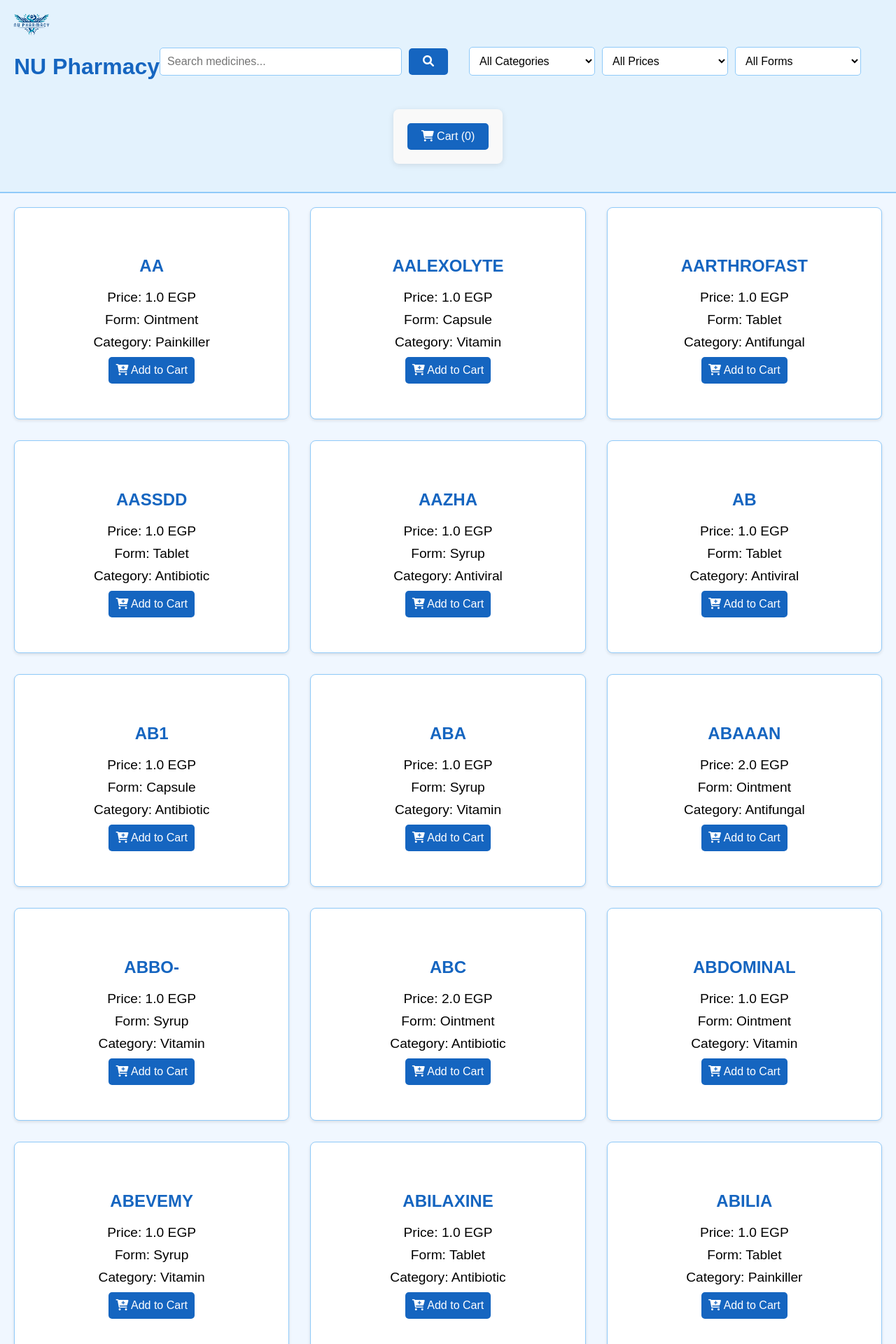
After one commit to AliaMostafa/Pharmacy-Software-System, a Flask app: page /search in a window 1280 px wide. The commit adds this page. Shown: the top 1920 px of the page at 70% size. Run offline with Flask 3, Linux system fonts and the light colour scheme.

Commit message:
Add checkout and cart templates, update index layout, and fix CSS formatting

```diff
--- a/app.py
+++ b/app.py
@@ -4,6 +4,7 @@ import hashlib
 import os
 from functools import wraps
 from datetime import timedelta
+import pandas as pd
 
 app = Flask(__name__)
 app.secret_key = "secretkey123"  # For flash messages
@@ -17,13 +18,13 @@ db = SQLAlchemy(app)
 
 def hash_password(password: str) -> str:
     """Hash password using SHA256"""
-    salt = os.urandom(32)  # Generate a random 32 byte salt
+    salt = os.urandom(32)
     hash_obj = hashlib.sha256(salt + password.encode('utf-8'))
     return salt.hex() + hash_obj.hexdigest()
 
 def verify_password(password: str, stored_hash: str) -> bool:
     """Verify password against stored hash"""
-    salt = bytes.fromhex(stored_hash[:64])  # First 64 chars are hex-encoded salt
+    salt = bytes.fromhex(stored_hash[:64])
     hash_obj = hashlib.sha256(salt + password.encode('utf-8'))
     return stored_hash[64:] == hash_obj.hexdigest()
 
@@ -33,7 +34,7 @@ class User(db.Model):
     first_name = db.Column(db.String(100), nullable=False)
     last_name = db.Column(db.String(100), nullable=False)
     email = db.Column(db.String(100), unique=True, nullable=False)
-    password = db.Column(db.String(256), nullable=False)  # Increased length for hash
+    password = db.Column(db.String(256), nullable=False)
 
 # Login required decorator
 def login_required(f):
@@ -60,12 +61,12 @@ def login():
             email = request.form['email']
             password = request.form['password']
 
-            # Basic validation
+            # basic validation
             if not email or not password:
                 flash('Please fill in all fields', 'error')
                 return render_template('login.html')
 
-            # Query user by email instead of username
+            # query user by email instead of username
             user = User.query.filter_by(email=email).first()
 
             if user and verify_password(password, user.password):
@@ -122,16 +123,97 @@ def register():
 
     return render_template('register.html')
 
-# Dashboard Route (Post-login)
+# Medicine class to hold medicine attributes
+class Medicine:
+    def __init__(self, drugname, price, search_query, form, category, id):
+        self.drugname = drugname
+        self.price = price
+        self.search_query = search_query
+        self.form = form
+        self.category = category
+        self.id = id
+
+# Load medicines from CSV
+def load_medicines_from_csv():
+    csv_file_path = os.path.join(os.path.dirname(__file__), 'data_Cleaned&Reduced.csv')
+    df = pd.read_csv(csv_file_path, dtype={'Price': float, 'ID': int})
+    medicines = []
+    for index, row in df.iterrows():
+        medicine = Medicine(
+            drugname=row['Drugname'],
+            price=row['Price'],
+            search_query=row.get('Search Query', ''),
+            form=row['Form'],
+            category=row['Category'],
+            id=row['ID']
+        )
+        medicines.append(medicine)
+    return medicines
+
+# Add item to cart (stored in session)
+def add_to_cart(medicine_name, medicine_price):
+    if 'cart' not in session:
+        session['cart'] = []
+    # Create a new item dictionary to add to the cart
+    new_item = {'drugname': medicine_name, 'price': medicine_price}
+    session['cart'].append(new_item)
+    session.modified = True
+
+# Remove item from cart
+def remove_from_cart(index):
+    if 'cart' in session:
+        session['cart'].pop(index)
+        session.modified = True
+
 @app.route('/dashboard')
 @login_required
 def dashboard():
-    user = User.query.get(session['user_id'])
-    return render_template('dashboard.html', user=user)
+    medicines = load_medicines_from_csv()
+    # Format prices to 2 decimal places
+    for medicine in medicines:
+        medicine.price = f"{medicine.price:.2f}"
+    return render_template('index.html', medicines=medicines)
+
+@app.route('/search', methods=['GET'])
+def search():
+    query = request.args.get('query', '').lower()
+    medicines = load_medicines_from_csv()
+    filtered_medicines = [m for m in medicines if query in (str(m.drugname) + str(m.search_query)).lower()]
+    return render_template('index.html', medicines=filtered_medicines)
+
+@app.route('/add_to_cart/<int:id>')
+def add_to_cart_route(id):
+    medicines = load_medicines_from_csv()
+    medicine = next((m for m in medicines if m.id == id), None)
+    if medicine:
+        add_to_cart(medicine.drugname, str(medicine.price))
+    return redirect(url_for('dashboard'))
+
+@app.route('/remove_from_cart/<int:index>')
+def remove_from_cart_route(index):
+    remove_from_cart(index)
+    return redirect(url_for('cart'))
+
+@app.route('/cart')
+def cart():
+    cart_items = session.get('cart', [])
+    total_sum = sum(float(item['price']) for item in cart_items)
+    return render_template('cart.html', cart_items=cart_items, total_sum=total_sum)
+
+@app.route('/checkout')
+def checkout():
+    # For simplicity, we clear the cart after checkout
+    session.pop('cart', None)
+    return render_template('checkout.html')
+
+@app.route('/')
+def index():
+    return redirect(url_for('dashboard'))
 
 # Initialize the database
 with app.app_context():
     db.create_all()
 
+
 if __name__ == '__main__':
     app.run(debug=True)
--- /dev/null
+++ b/static/style.css
@@ -0,0 +1,310 @@
+/* General styles for the website */
+body {
+    font-family: Arial, sans-serif;
+    margin: 0;
+    padding: 0;
+    background-color: #f0f7ff;
+}
+
+header {
+    display: flex;
+    justify-content: space-between;
+    align-items: center;
+    padding: 20px;
+    background-color: #e3f2fd;
+    border-bottom: 2px solid #90caf9;
+    flex-wrap: wrap;
+}
+
+header img {
+    width: 50px;
+    margin-right: 15px;
+}
+
+header h1 {
+    font-size: 2rem;
+    color: #1565c0;
+}
+
+
+.mid-section {
+    flex: 1;
+    display: flex;
+    justify-content: center;
+    align-items: center;
+    margin-top: 20px;
+}
+
+header form {
+    display: flex;
+    gap: 10px;
+    align-items: center;
+    width: 100%;
+    max-width: 600px;
+}
+
+header input {
+    padding: 10px;
+    font-size: 1rem;
+    border: 1px solid #90caf9;
+    border-radius: 5px;
+    flex-grow: 1;
+}
+
+header button {
+    padding: 10px 20px;
+    font-size: 1rem;
+    background-color: #1565c0;
+    color: white;
+    border: none;
+    border-radius: 5px;
+    cursor: pointer;
+}
+
+header button:hover {
+    background-color: #0d47a1;
+}
+
+
+.filter {
+    display: flex;
+    gap: 10px;
+    justify-content: center;
+    margin-top: 20px;
+    padding: 10px;
+    width: 100%;
+    max-width: 600px;
+
+}
+
+.filter select {
+    padding: 10px;
+    font-size: 1rem;
+    border-radius: 5px;
+    border: 1px solid #90caf9;
+    background-color: white;
+    width: 100%;
+    max-width: 180px;
+}
+
+.filter select:hover {
+    background-color: #f1f1f1;
+}
+
+.filter select:focus {
+    outline-color: #1565c0;
+}
+
+
+.cart-section {
+    display: flex;
+    align-items: center;
+    gap: 10px;
+}
+
+.cart-section button {
+    padding: 10px 20px;
+    background-color: #1565c0;
+    color: white;
+    border: none;
+    border-radius: 5px;
+    cursor: pointer;
+}
+
+#cart-dropdown {
+    position: absolute;
+    top: 30px;
+    right: 150px;
+    background-color: white;
+    border: 1px solid #90caf9;
+    padding: 10px;
+    display: none;
+    box-shadow: 0 2px 4px rgba(0, 0, 0, 0.1);
+}
+
+#cart-items {
+    list-style: none;
+    padding: 0;
+    margin: 0;
+}
+
+#cart-items li {
+    margin-bottom: 10px;
+}
+
+#checkout-button {
+    padding: 10px;
+    background-color: #0d47a1;
+    color: white;
+    border: none;
+    border-radius: 5px;
+    cursor: pointer;
+}
+
+
+main {
+    padding: 20px;
+}
+
+
+.medicine-list {
+    display: grid;
+    grid-template-columns: repeat(3, 1fr);
+    gap: 30px;
+}
+
+@media (max-width: 768px) {
+    .medicine-list {
+        grid-template-columns: repeat(2, 1fr);
+    }
+}
+
+@media (max-width: 480px) {
+    .medicine-list {
+        grid-template-columns: 1fr;
+    }
+}
+
+
+.medicine-item {
+    background: white;
+    border: 1px solid #90caf9;
+    border-radius: 8px;
+    padding: 50px;
+    text-align: center;
+    box-shadow: 0 2px 4px rgba(0, 0, 0, 0.1);
+    transition: transform 0.3s ease;
+    font-size: 1.2rem;
+}
+
+.medicine-item:hover {
+    transform: scale(1.05);
+}
+
+.medicine-item h2 {
+    font-size: 1.5rem;
+    color: #1565c0;
+}
+
+.medicine-item p {
+    font-size: 1.2rem;
+    margin: 10px 0;
+}
+
+.medicine-item button {
+    padding: 10px;
+    font-size: 1rem;
+    background-color: #1565c0;
+    color: white;
+    border: none;
+    border-radius: 5px;
+    cursor: pointer;
+}
+
+.medicine-item button:hover {
+    background-color: #0d47a1;
+}
+
+
+footer {
+    text-align: center;
+    padding: 20px;
+    background-color: #e3f2fd;
+    border-top: 2px solid #90caf9;
+    color: #1565c0;
+}
+
+
+.cart-section {
+    padding: 20px;
+    background-color: #f9f9f9;
+    border-radius: 8px;
+    box-shadow: 0 2px 8px rgba(0, 0, 0, 0.1);
+    max-width: 900px;
+    margin: 20px auto;
+}
+
+.cart-item {
+    display: flex;
+    justify-content: space-between;
+    margin: 10px 0;
+    padding: 10px;
+    background-color: white;
+    border: 1px solid #e3f2fd;
+    border-radius: 5px;
+    font-size: 1.2rem;
+}
+
+.cart-item span {
+    flex-grow: 1;
+}
+
+.remove-item {
+    background-color: #d32f2f;
+    color: white;
+    padding: 5px 10px;
+    font-size: 1rem;
+    border: none;
+    border-radius: 5px;
+    cursor: pointer;
+}
+
+.remove-item:hover {
+    background-color: #c62828;
+}
+
+.total-sum {
+    font-weight: bold;
+    font-size: 1.5rem;
+    text-align: right;
+    margin-top: 20px;
+}
+
+.checkout-button {
+    text-align: center;
+    margin-top: 20px;
+}
+
+.checkout-button button {
+    padding: 10px 20px;
+    background-color: #1565c0;
+    color: white;
+    font-size: 1.2rem;
+    border: none;
+    border-radius: 5px;
+    cursor: pointer;
+}
+
+.checkout-button button:hover {
+    background-color: #0d47a1;
+}
+
+
+.checkout-section {
+    text-align: center;
+    padding: 40px;
+    background-color: #f0f7ff;
+    border-radius: 8px;
+    box-shadow: 0 2px 8px rgba(0, 0, 0, 0.1);
+    max-width: 600px;
+    margin: 40px auto;
+}
+
+.checkout-section p {
+    font-size: 1.3rem;
+    margin-bottom: 30px;
+}
+
+.return-home-btn {
+    padding: 12px 25px;
+    background-color: #1565c0;
+    color: white;
+    font-size: 1.2rem;
+    border: none;
+    border-radius: 5px;
+    cursor: pointer;
+}
+
+.return-home-btn:hover {
+    background-color: #0d47a1;
+}
--- /dev/null
+++ b/templates/index.html
@@ -0,0 +1,92 @@
+<!DOCTYPE html>
+<html lang="en">
+<head>
+    <meta charset="UTF-8">
+    <meta http-equiv="X-UA-Compatible" content="IE=edge">
+    <meta name="viewport" content="width=device-width, initial-scale=1.0">
+    <link rel="stylesheet" href="{{ url_for('static', filename='style.css') }}">
+    <link rel="stylesheet" href="https://cdnjs.cloudflare.com/ajax/libs/font-awesome/6.0.0-beta3/css/all.min.css">
+    <title>NU Pharmacy</title>
+    <link rel="icon" href="{{ url_for('static', filename='logo-1.png') }}" type="image/png">
+</head>
+<body>
+    <header>
+        <div class="left-section">
+            <img src="{{ url_for('static', filename='logo-1.png') }}" alt="Pharmacy Logo" class="logo">
+            <h1>NU Pharmacy</h1>
+        </div>
+
+        <div class="mid-section">
+            <form method="GET" action="{{ url_for('search') }}">
+                <input type="text" name="query" placeholder="Search medicines...">
+                <button type="submit"><i class="fas fa-search"></i></button>
+            </form>
+        </div>
+
+        <div class="filter">
+            <select name="category">
+                <option value="">All Categories</option>
+                <option value="Painkiller">Painkiller</option>
+                <option value="Antibiotic">Antibiotic</option>
+                <option value="Vitamin">Vitamin</option>
+            </select>
+
+            <select name="price">
+                <option value="">All Prices</option>
+                <option value="0-50">0 - 50</option>
+                <option value="51-100">51 - 100</option>
+                <option value="101-200">101 - 200</option>
+            </select>
+
+            <select name="form">
+                <option value="">All Forms</option>
+                <option value="Tablet">Tablet</option>
+                <option value="Syrup">Syrup</option>
+                <option value="Capsule">Capsule</option>
+            </select>
+        </div>
+
+        <div class="cart-section">
+            <a href="{{ url_for('cart') }}">
+                <button id="cart-button"><i class="fas fa-shopping-cart"></i> Cart ({{ session.get('cart', []) | length }})</button>
+            </a>
+        </div>
+
+        <div>
+            {% for drug in drugs %}
+            <div class="drug-item">
+                <h3>{{ drug.name }}</h3>
+                <p>Category: {{ drug.category }}</p>
+                <p>Price: ${{ drug.price }}</p>
+                <p>Form: {{ drug.form }}</p>
+            </div>
+            {% endfor %}
+        </div>
+
+    </header>
+
+    <main>
+        <section class="medicine-list">
+            {% if medicines %}
+                {% for medicine in medicines %}
+                    <div class="medicine-item">
+                        <h2>{{ medicine.drugname }}</h2>
+                        <p>Price: {{ medicine.price }} EGP</p>
+                        <p>Form: {{ medicine.form }}</p>
+                        <p>Category: {{ medicine.category }}</p>
+                        <a href="{{ url_for('add_to_cart_route', id=medicine.id) }}">
+                            <button class="add-to-cart"><i class="fas fa-cart-plus"></i> Add to Cart</button>
+                        </a>
+                    </div>
+                {% endfor %}
+            {% else %}
+                <p>No medicines found.</p>
+            {% endif %}
+        </section>
+    </main>
+
+    <footer>
+        <p>&copy; 2024 Pharmacy</p>
+    </footer>
+</body>
+</html>
```
Also changed, not shown: UserClass.py (deleted, +0 -57 lines), templates/cart.html (added, +45 -0 lines), templates/checkout.html (added, +29 -0 lines), data_Cleaned&Reduced.csv (added), static/logo-1.png (added), static/styles.css (line endings or trailing spaces).
